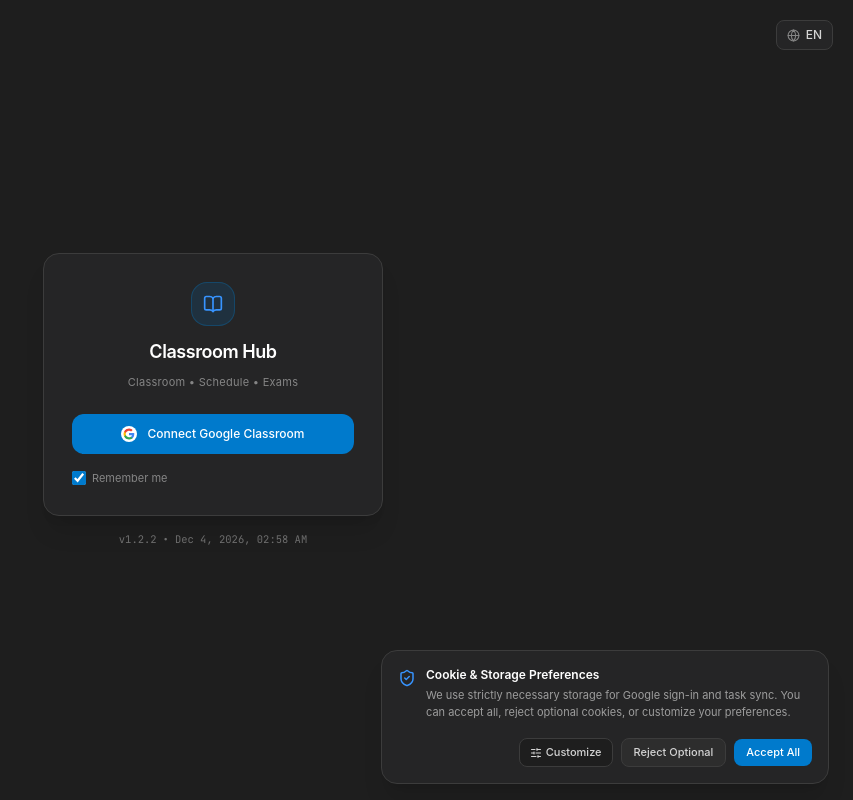
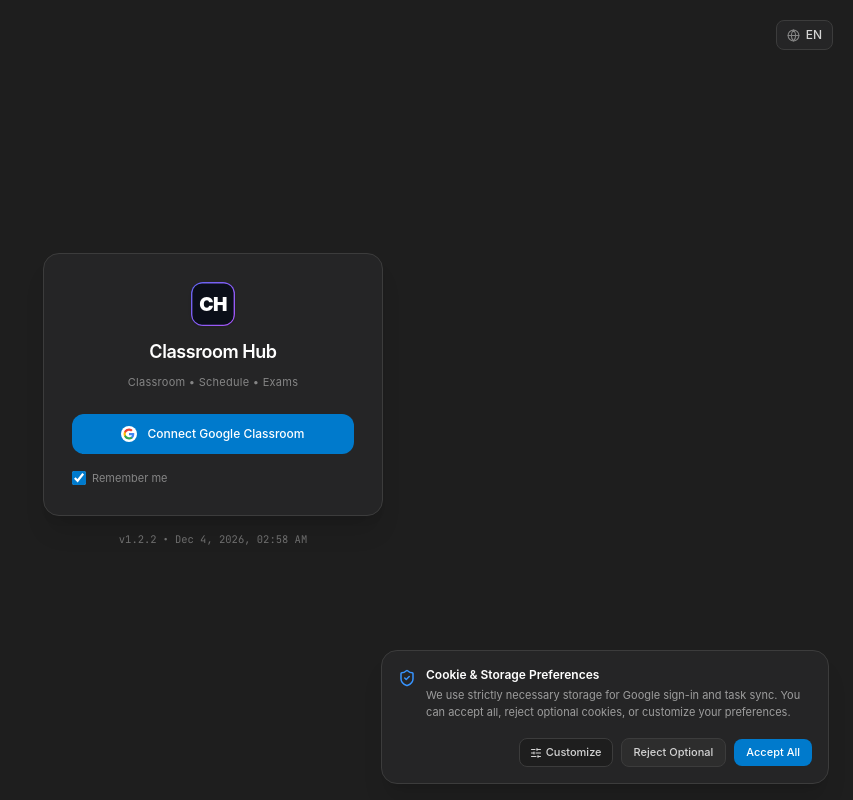
Before and after one commit to kittiponglnwza/classroom_dashbord, a React (Vite) app: page / in a window 1280 px wide. Shown: the whole page, without its empty margins (427-1280 px from the left). Built offline with nearby package versions, Linux system fonts and the light colour scheme.

Commit message:
style(ui): use brand Logo.svg in sidebar header and login card

```diff
--- a/src/App.jsx
+++ b/src/App.jsx
@@ -1,7 +1,7 @@
 import { useEffect, Suspense, lazy } from 'react';
 import { BrowserRouter as Router, Routes, Route, Link } from 'react-router-dom';
 import Layout from './components/Layout';
-import { Globe, BookOpen, AlertCircle, ArrowLeft } from 'lucide-react';
+import { Globe, AlertCircle, ArrowLeft } from 'lucide-react';
 import { t } from './utils/i18n';
 import { APP_VERSION, APP_COMMIT, formatAppBuildTime } from './config/version';
 
@@ -84,9 +84,11 @@ function AppContent() {
         {/* Minimalist Sign-In Card */}
         <div className="w-full max-w-[340px] bg-[#252526] border border-[#3C3C3C] rounded-2xl p-7 space-y-6 text-center shadow-xl">
           <div className="flex flex-col items-center space-y-2">
-            <div className="w-11 h-11 rounded-2xl bg-[#007ACC]/15 text-[#3794FF] border border-[#007ACC]/30 flex items-center justify-center">
-              <BookOpen size={20} />
-            </div>
+            <img
+              src="/Logo.svg"
+              alt="Classroom Hub Logo"
+              className="w-11 h-11 rounded-xl shadow-sm select-none"
+            />
             <h1 className="text-lg font-semibold text-[#FFFFFF] tracking-tight pt-1">
               Classroom Hub
             </h1>
--- a/src/components/Sidebar.jsx
+++ b/src/components/Sidebar.jsx
@@ -46,9 +46,11 @@ export default function Sidebar({ onLinkClick = null }) {
       <div className={`h-16 flex items-center border-b border-[#3C3C3C] ${isCollapsed ? 'justify-center px-2' : 'justify-between gap-2 px-4'}`}>
         {!isCollapsed && (
           <Link to="/" onClick={onLinkClick} className="flex items-center gap-2.5 overflow-hidden min-w-0">
-            <div className="w-8 h-8 rounded-lg bg-[#007ACC] text-white font-semibold text-xs flex items-center justify-center shrink-0">
-              CH
-            </div>
+            <img
+              src="/Logo.svg"
+              alt="Classroom Hub Logo"
+              className="w-8 h-8 rounded-lg shrink-0 select-none"
+            />
             <div className="flex flex-col items-start min-w-0">
               <span className="font-semibold text-sm text-[#FFFFFF] tracking-tight truncate max-w-full">
                 Classroom Hub
```
